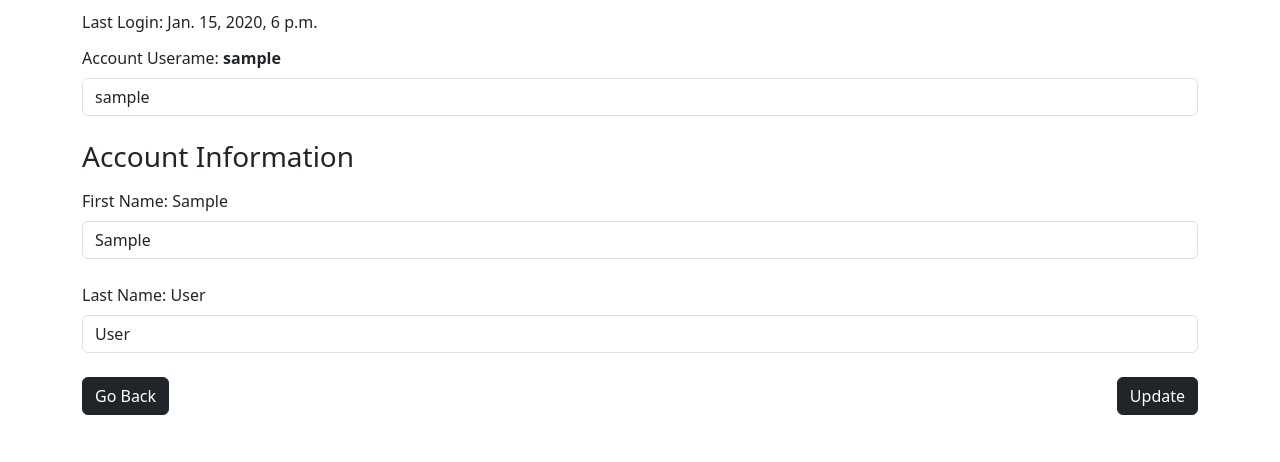
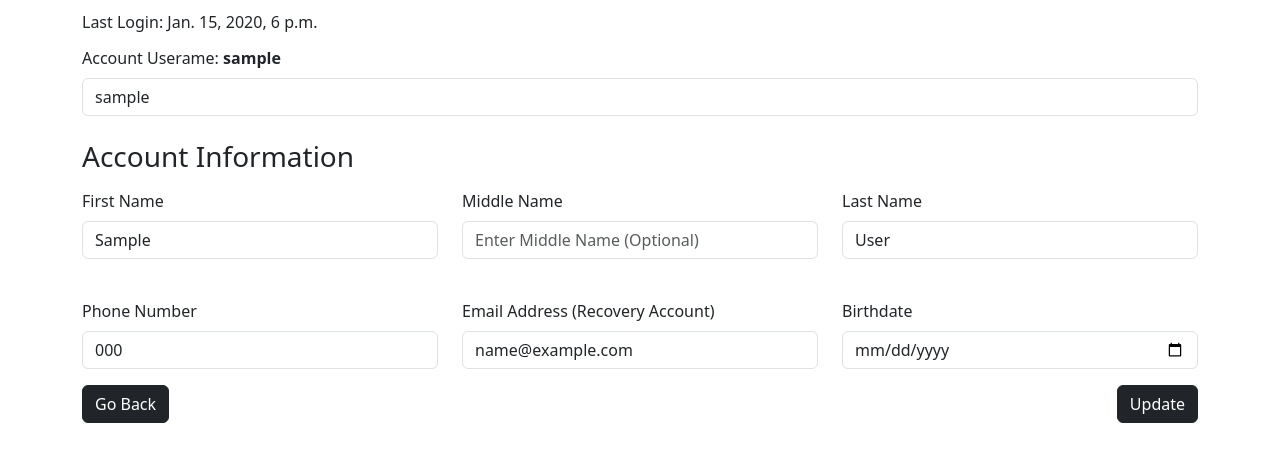
Before and after one commit to topecnz/Cebu-AMFM-EIS, a Django app: page /accounts/1/ in a window 1280 px wide. Shown: the part 275-737 px from the top of the page. Run offline with Django 4.2, Linux system fonts and the light colour scheme; a user stored in the database is signed in; data comes from the database, SQL or seed files in the repository; tables that the repository leaves empty hold one stand-in row (values such as "Sample post"); some libraries are stand-ins or nearby versions.

Commit message:
view_account and accounts html partial modification

```diff
--- a/inventory/templates/main/accounts.html
+++ b/inventory/templates/main/accounts.html
@@ -54,6 +54,7 @@
                     <td>{{user.acc_updated_at}}</td>
                     <td><a href="{% url 'Account Management' %}{{user.acc_id}}" class="btn btn-dark">View</a>
                         <button class="btn btn-dark acc-delete">Delete</button>
+                        <button class="btn btn-dark">Reset Password</button>
                     </td>
                 </tr>
                 {% endif %}
--- a/inventory/templates/main/view_account.html
+++ b/inventory/templates/main/view_account.html
@@ -49,18 +49,53 @@
     <h3>Account Information</h3>
 </div>
 <div class="mb-3">
-    <label class="form-label">First Name:</label>
-    <label id="user_fname">{{userdata.emp.emp_fname}}</label>
-    <input value="{{userdata.emp.emp_fname}}" id="fname" type="text" class="form-control mb-4" placeholder="Update Account First Name">
-    <div id="fMsg">
+    <div class="row">
+        <div class="col-md-4">
+            <label class="form-label">First Name</label>
+            {% comment %} <label id="user_fname">{{userdata.emp.emp_fname}}</label>   {% endcomment %}
+            <input value="{{userdata.emp.emp_fname}}" id="fname" type="text" class="form-control mb-4" placeholder="Update Account First Name">
+            <div id="fMsg">
+            </div>
+        </div>
+        <div class="col-md-4">
+            <label class="form-label">Middle Name</label>
+            <input value="{{user.emp.emp_nname}}" id="mname" type="text" class="form-control" placeholder="Enter Middle Name (Optional)">
+            <div id="mnMsg">
+            </div>
+        </div>
+        <div class="col-md-4">
+            <label class="form-label">Last Name</label>
+            {% comment %} <label id="user_lname">{{userdata.emp.emp_lname}}</label> {% endcomment %}
+            <input value="{{userdata.emp.emp_lname}}" id="lname" type="text" class="form-control mb-4" placeholder="Update Account Last Name">
+            <div id="lMsg">
+            </div>
+        </div>
+    </div>
 </div>
 <div class="mb-3">
-    <label class="form-label">Last Name:</label>
-    <label id="user_lname">{{userdata.emp.emp_lname}}</label>
-    <input value="{{userdata.emp.emp_lname}}" id="lname" type="text" class="form-control mb-4" placeholder="Update Account Last Name">
-    <div id="lMsg">
+    <div class="row">
+        <div class="col">
+            <label class="form-label">Phone Number</label>
+            <input id="phone" type="number" class="form-control" placeholder="Enter Phone Number" value="{{user.emp.emp_phone}}">
+            <div id="phoneMsg">
+            </div>
+        </div>
+        <div class="col">
+            <label class="form-label">Email Address (Recovery Account)</label>
+            <input id="email" type="text" class="form-control" placeholder="Enter Email Address" value="{{user.emp.emp_email}}">
+            <div id="emailMsg">
+            </div>
+        </div>
+        <div class="col">
+            <label class="form-label">Birthdate</label>
+            <input id="birthdate" type="date" class="form-control" placeholder="mm/dd/yy" value="{{user.emp.emp_birthdate.year}}-{{user.emp.emp_birthdate.month}}-{{user.emp.emp_birthdate.day}}">
+            <div id="bdMsg">
+            </div>
+        </div>
+    </div>
 </div>
-<div class="pb-5 col-12">
+
+<div class="mb-5 col-12">
     <button id="btnBack" class="btn btn-dark me-2">Go Back</button>
     <button id="btnSubmit" class="btn btn-dark float-end">Update</button>
 </div>
```
